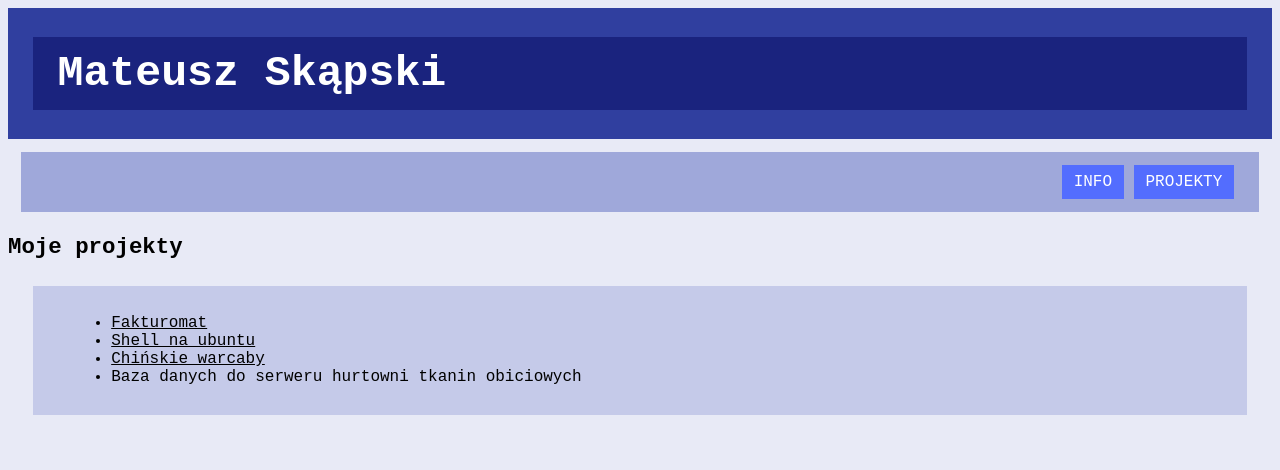
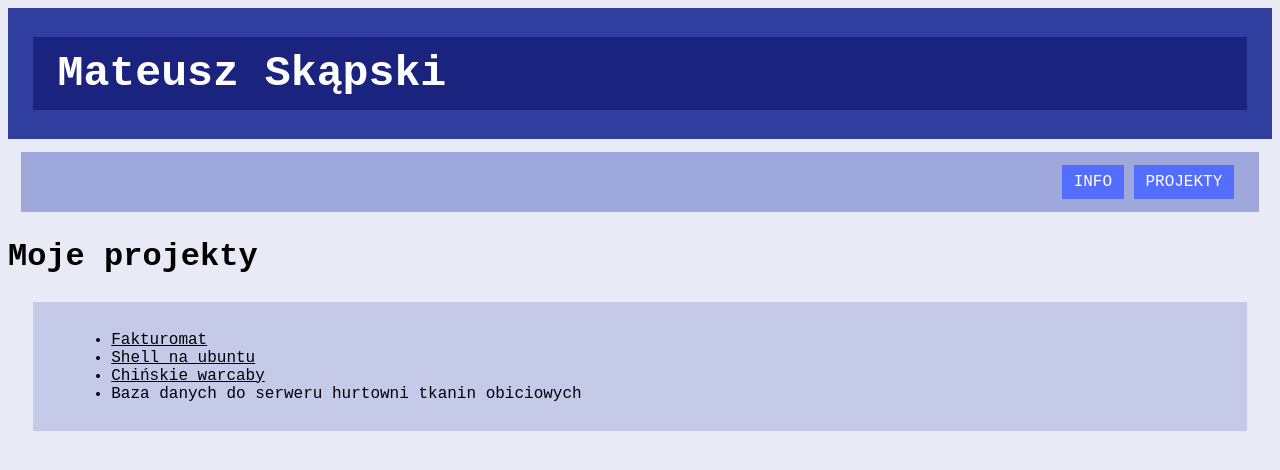
Before and after one commit to matik98/matik98.github.io, a plain HTML site: page Lista1/html/projects/default.html in a window 1280 px wide. Drawn offline with Linux system fonts and the light colour scheme.

Commit message:
Update default.html

```diff
--- a/Lista1/html/projects/default.html
+++ b/Lista1/html/projects/default.html
@@ -14,7 +14,7 @@
       <a class="linkButton" href="../home/home_page.html">INFO</a>
       <a class="linkButton" href="../projects/default.html">PROJEKTY</a>
     </nav>
-    <h3>Moje projekty</h3>
+    <h2>Moje projekty</h2>
     <main class="mainSection">
       <ul>
         <li>
```
